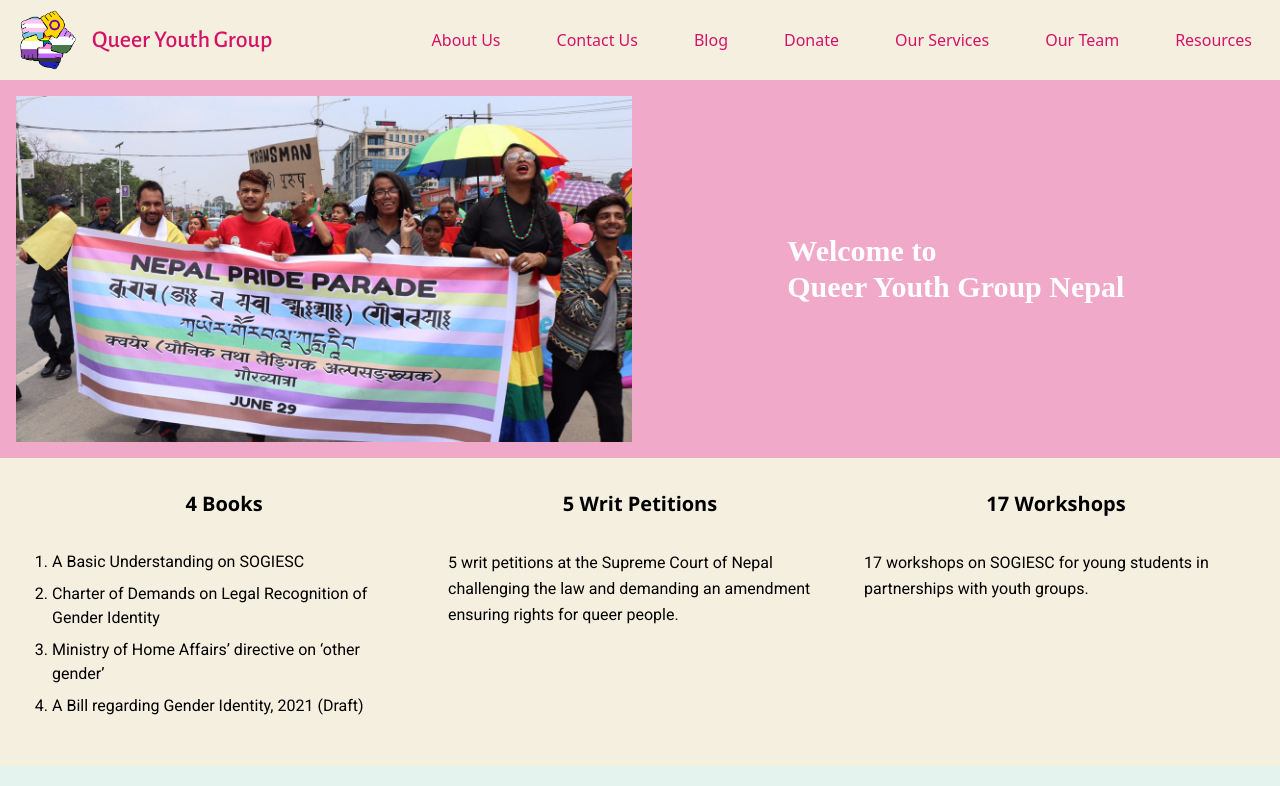
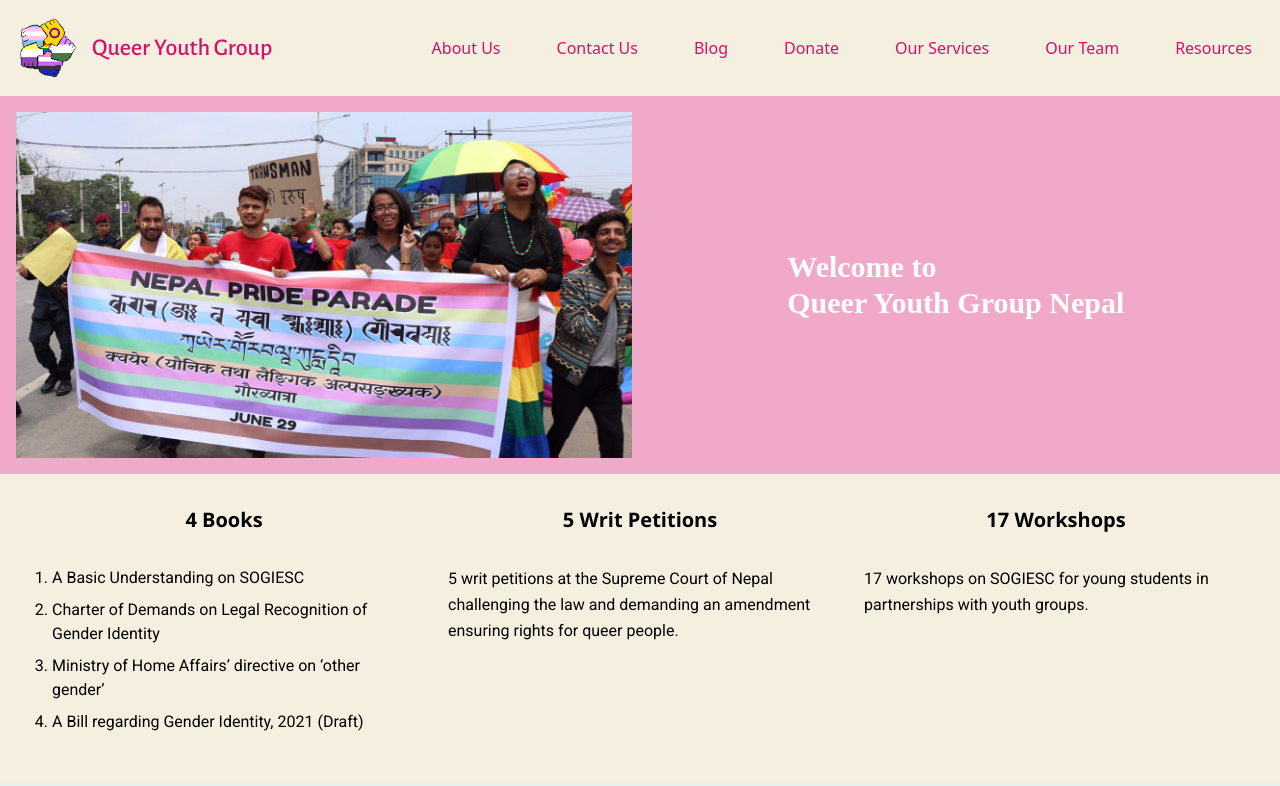
Before and after one commit to steinderace/queeryouthgroup, a React (Vite) app: page / in a window 1280 px wide. Shown: the top 786 px of the page. Built offline with nearby package versions, Linux system fonts and the light colour scheme; a web font is replaced by a local one.

Commit message:
fixed navbar; just need to add language option here

```diff
--- a/src/components/Navbar.jsx
+++ b/src/components/Navbar.jsx
@@ -7,19 +7,16 @@ const Navbar = () => {
     const [isOpen, setIsOpen] = useState(false);
 
     return (
-        <nav className="bg-[#F5EFE0] h-20 border-gray-200 flex items-center">
-            <div className="w-full flex items-center justify-between mx-auto px-4"> {/* Use w-full */}
-
-                {/* Logo and Title */}
-                <div className="flex items-center space-x-3 justify-start">
+        <nav className="bg-[#F5EFE0] border-gray-200 relative">
+            <div className="max-w-screen-xl flex flex-wrap items-center justify-between mx-auto p-4">
+                {/* Logo and Burger */}
+                <div className="flex items-center justify-between w-full min-[1200px]:w-auto">
+                    <div className="flex items-center space-x-3">
                         <img src={QYGLogo} className="h-16 w-auto" alt="QYG Logo" />
                         <span className="text-2xl font-medium text-[#D41367] whitespace-nowrap font-alegreya-sans">
                             Queer Youth Group
                         </span>
                     </div>
-
-
-                {/* Burger menu for collapse */}
                     <button
                         onClick={() => setIsOpen(!isOpen)}
                         className="min-[1200px]:hidden inline-flex items-center justify-center p-2 w-10 h-10 text-[#D41367] rounded-lg hover:bg-[#D41367] hover:text-white focus:outline-none focus:ring-2 focus:ring-gray-200"
@@ -29,13 +26,19 @@ const Navbar = () => {
                             <path stroke="currentColor" strokeWidth="2" strokeLinecap="round" strokeLinejoin="round" d="M1 1h15M1 7h15M1 13h15"/>
                         </svg>
                     </button>
+                </div>
 
                 {/* Navbar links */}
-                <div className={
-                    `transition-all duration-300 ease-in-out ${isOpen ? "block" : "hidden"} min-[1200px]:flex items-center`
-                    }>
-                    {/* Ensure `items-center` here */}
-                    <ul className="flex flex-col md:flex-row md:space-x-8 rtl:space-x-reverse">
+                <div className={`
+                    w-full min-[1200px]:w-auto
+                    min-[1200px]:flex
+                    transition-all duration-300 ease-in-out
+                    overflow-hidden
+                    ${isOpen ? "max-h-96 opacity-100" : "max-h-0 opacity-0"}
+                    min-[1200px]:max-h-none min-[1200px]:opacity-100
+                    bg-[#F5EFE0] z-50
+                `}>
+                    <ul className="flex flex-col min-[1200px]:flex-row min-[1200px]:space-x-8 py-4 min-[1200px]:py-0">
                         {[
                             { path: "/about", label: "About Us" },
                             { path: "/contact", label: "Contact Us" },
```
Lines whose indentation alone changed are shown as unchanged.
